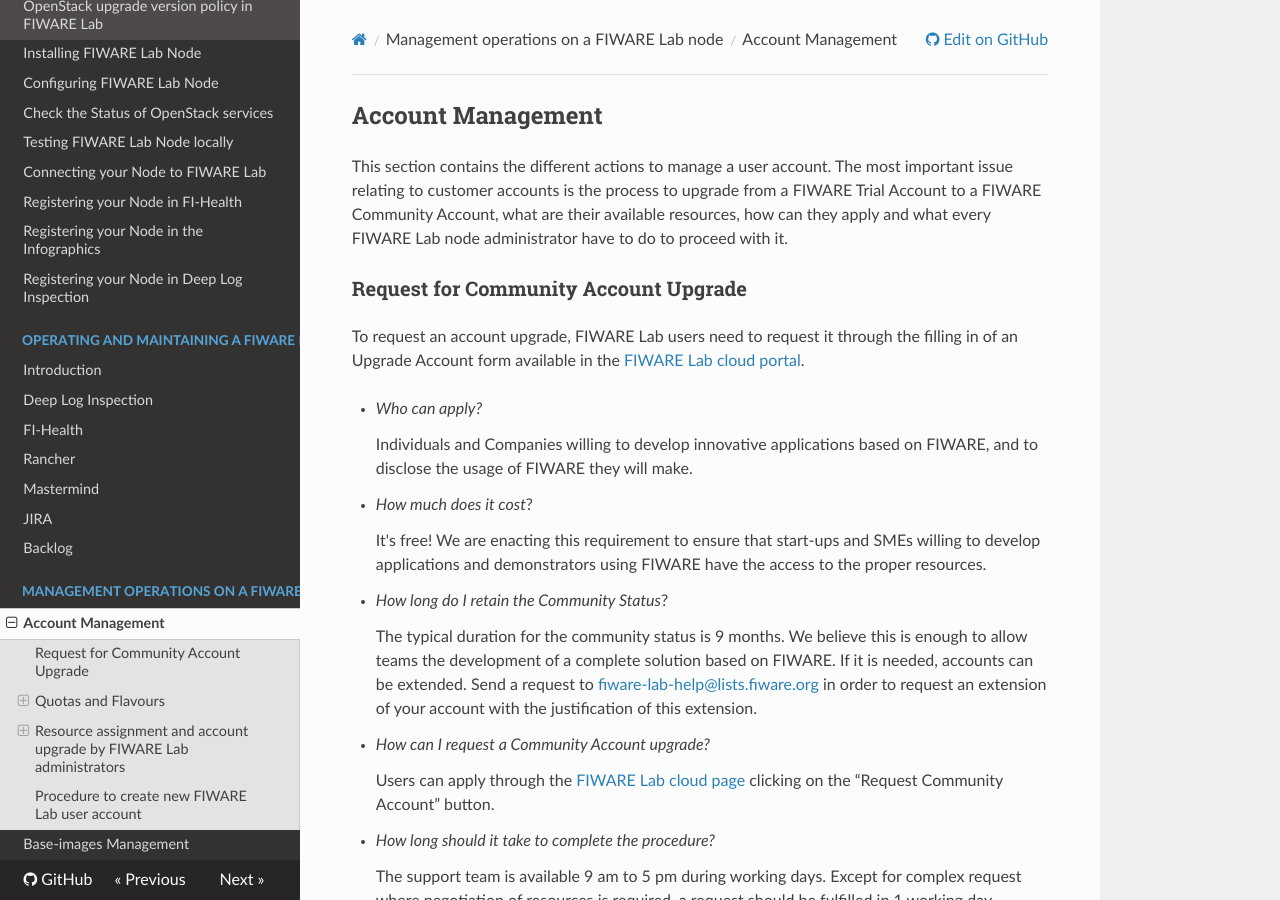
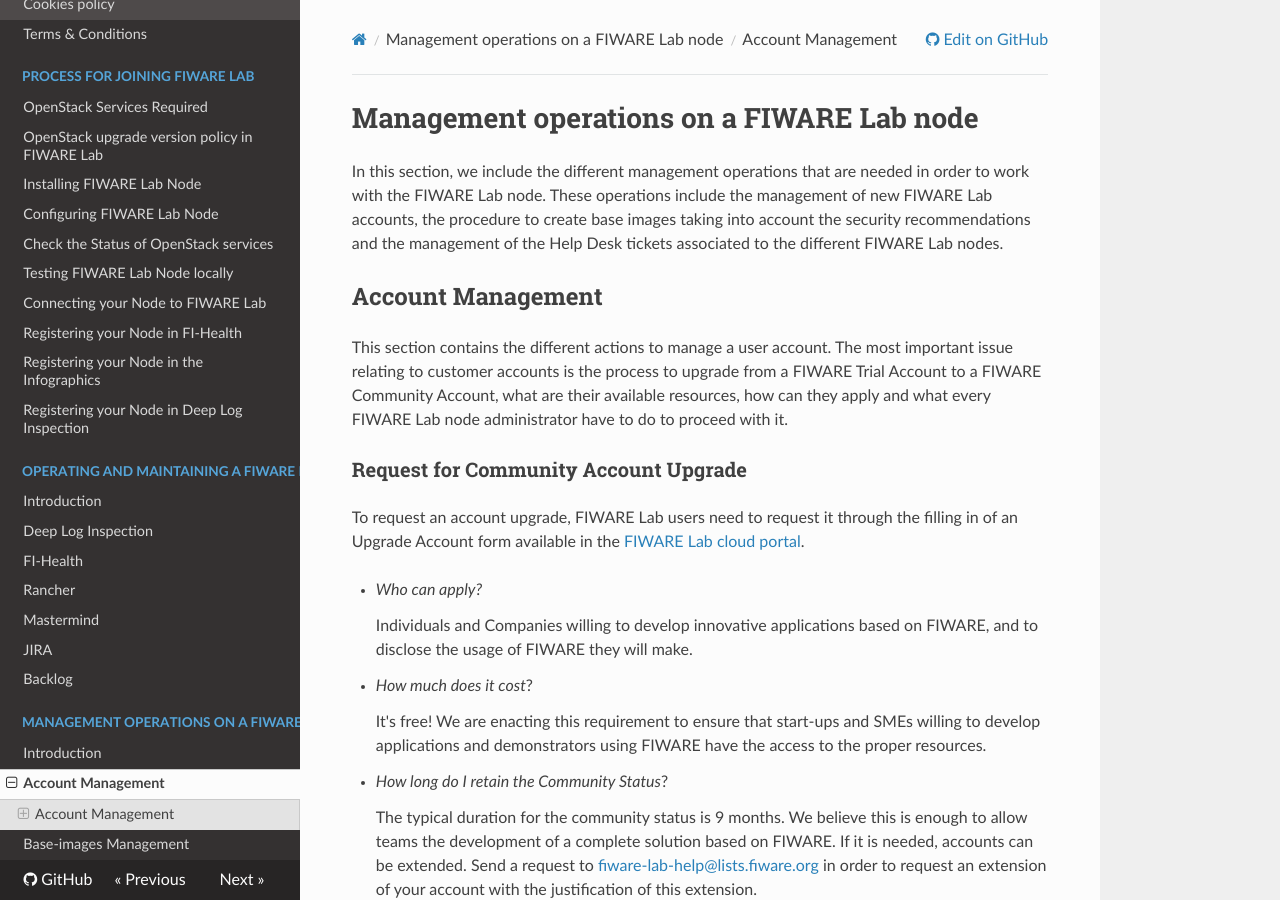
Before and after one commit to martel-innovate/join-fiware-lab-guide, an MkDocs documentation site: the page built from docs/5.management/2.account.md, in a window 1280 px wide and 900 px high. Built offline with MkDocs 1.6.1, drawn with Linux system fonts in a browser that asks for light colours; nearby versions of some CDN libraries; comment, search, counter and statistics services are not loaded; old or Windows-style settings are respelled for this version of MkDocs.

Commit message:
Intro to 5

```diff
--- a/docs/5.management/1.account.md
+++ b/docs/5.management/2.account.md
@@ -1,3 +1,12 @@
+# Management operations on a FIWARE Lab node
+
+In this section, we include the different management operations that
+are needed in order to work with the FIWARE Lab node. These operations
+include the management of new FIWARE Lab accounts, the procedure to
+create base images taking into account the security recommendations and
+the management of the Help Desk tickets associated to the different FIWARE
+Lab nodes.
+
 ## Account Management
 
 This section contains the different actions to manage a user account.
--- a/mkdocs.yml
+++ b/mkdocs.yml
@@ -36,8 +36,9 @@
       - 'JIRA': '4.operation/7.jira.md'
       - 'Backlog': '4.operation/8.backlog.md'
     - 'Management operations on a FIWARE Lab node':
-      - 'Account Management': '5.management/1.account.md'
-      - 'Base-images Management': '5.management/2.base-image.md'
+      - 'Introduction': '5.management/1.introduction.md'
+      - 'Account Management': '5.management/2.account.md'
+      - 'Base-images Management': '5.management/3.base-image.md'
 
 markdown_extensions: [toc,fenced_code]
 extra_css: ["https://fiware.org/style/fiware_readthedocs.css"]
```
Also changed, not shown: docs/5.management/1.introduction.md (added, +8 -0 lines), docs/index.md (+3 -2 lines), docs/5.management/3.base-image.md (renamed from docs/5.management/2.base-image.md).
